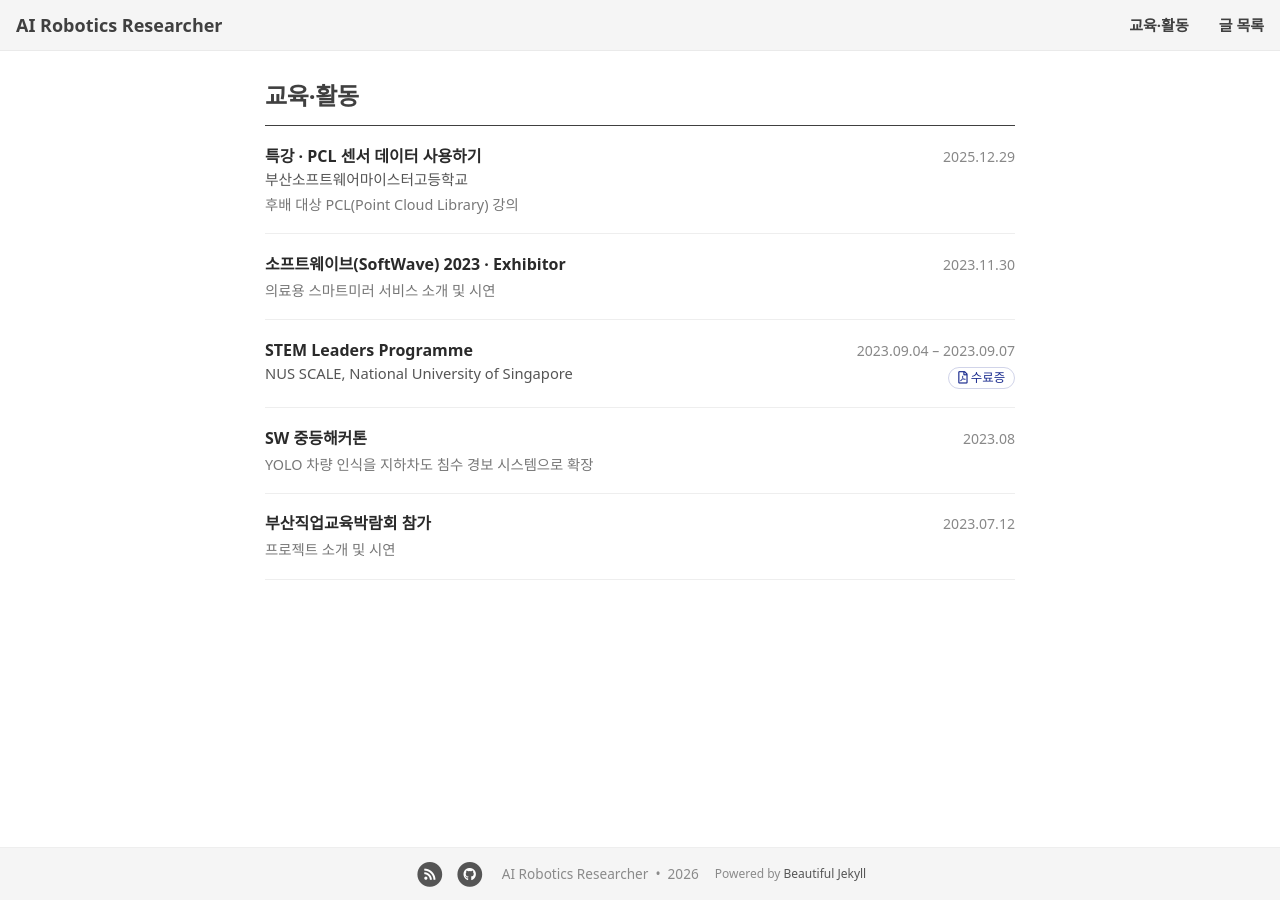
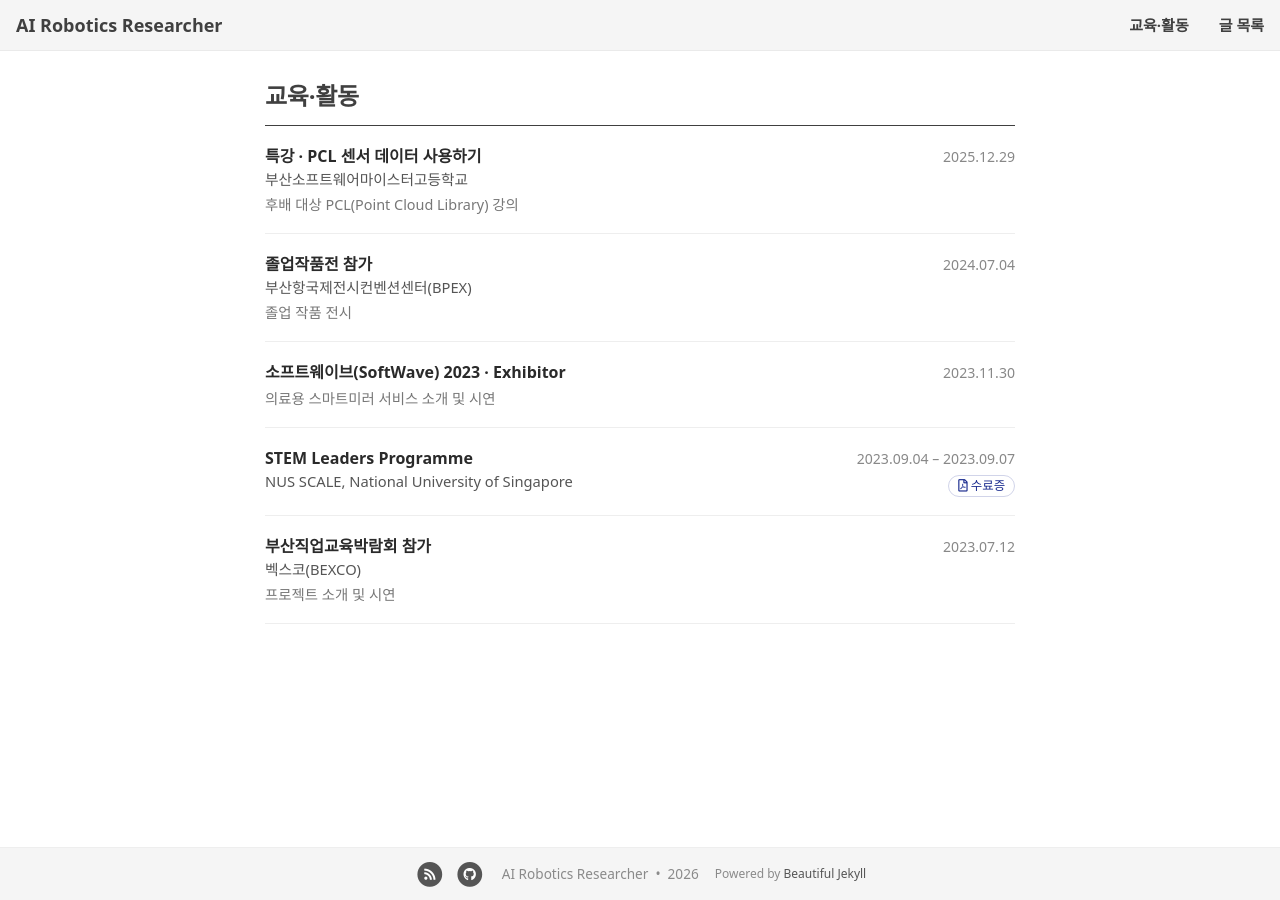
Before and after one commit to chanyee725/chanyee725, a Jekyll site: the page built from activities.html, in a window 1280 px wide. Built offline with Jekyll 4.4.1, drawn with Linux system fonts in a browser that asks for light colours; nearby versions of some CDN libraries; some web fonts are replaced.

Commit message:
docs: add graduation exhibition, venue for job fair, drop hackathon
Co-Authored-By: Claude Opus 5.5 (1M context) <noreply@anthropic.com>

```diff
--- a/_data/profile.yml
+++ b/_data/profile.yml
@@ -21,6 +21,10 @@ activities:
     note: 후배 대상 PCL(Point Cloud Library) 강의
     org: 부산소프트웨어마이스터고등학교
     period: 2025.12.29
+  - title: 졸업작품전 참가
+    org: 부산항국제전시컨벤션센터(BPEX)
+    note: 졸업 작품 전시
+    period: 2024.07.04
   - title: 소프트웨이브(SoftWave) 2023 · Exhibitor
     note: 의료용 스마트미러 서비스 소개 및 시연
     period: 2023.11.30
@@ -28,10 +32,8 @@ activities:
     org: NUS SCALE, National University of Singapore
     period: 2023.09.04 – 2023.09.07
     file: /assets/files/nus-stem-leaders.pdf
-  - title: SW 중등해커톤
-    note: YOLO 차량 인식을 지하차도 침수 경보 시스템으로 확장
-    period: 2023.08
   - title: 부산직업교육박람회 참가
+    org: 벡스코(BEXCO)
     note: 프로젝트 소개 및 시연
     period: 2023.07.12
 
```
